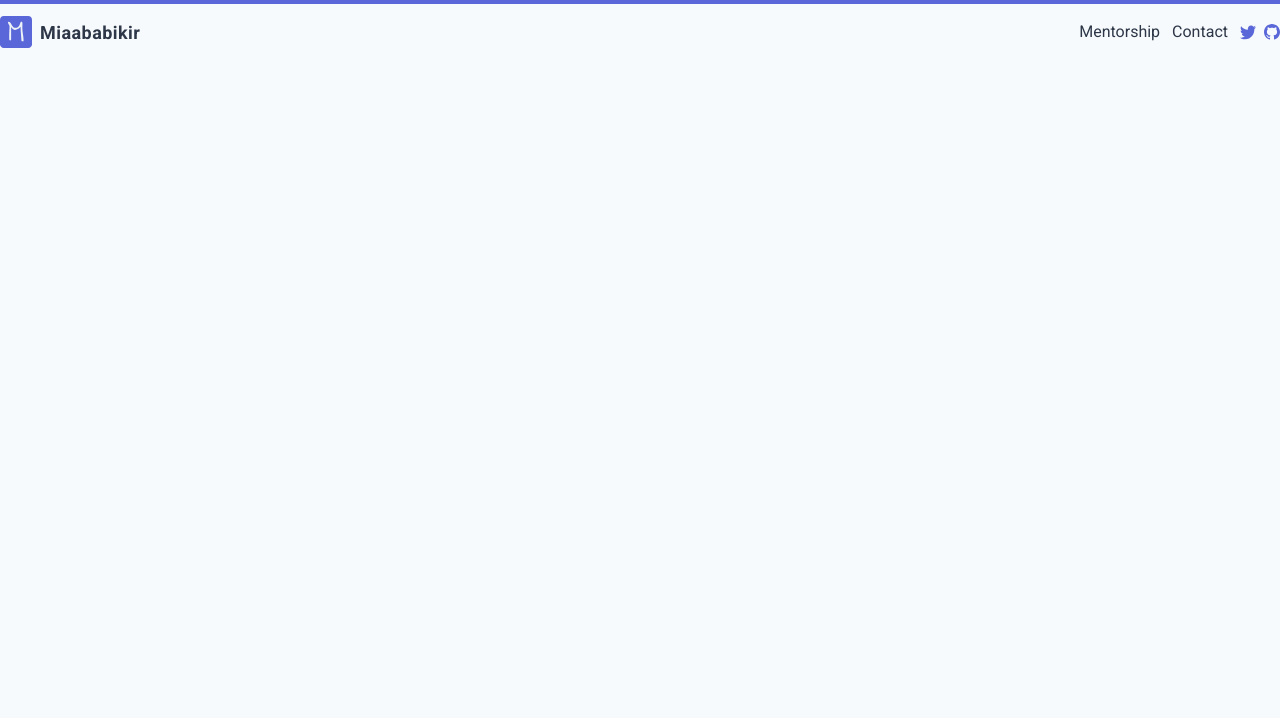
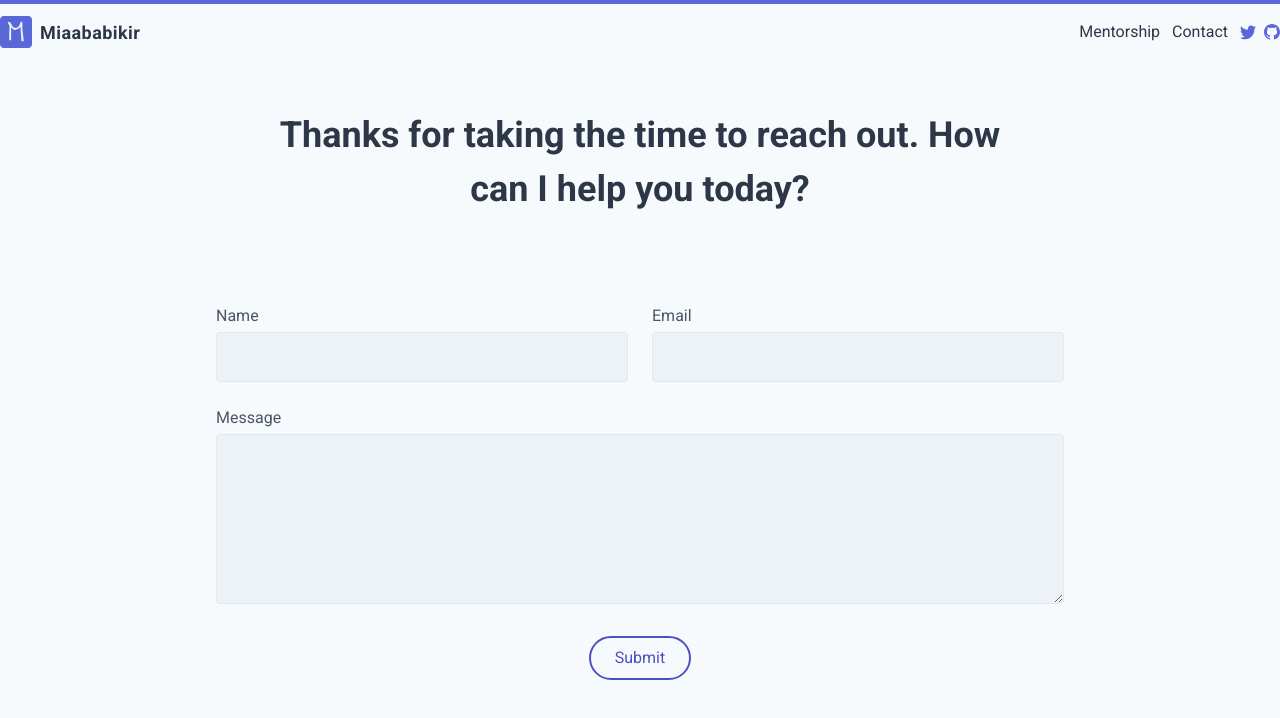
Before and after one commit to Miaababikir/miaababikir.me, a Vue app: page /contact in a window 1280 px wide. Shown: the top 718 px of the page. Built offline with nearby package versions, Linux system fonts and the light colour scheme.

Commit message:
Adding contact page

```diff
--- a/src/components/BaseNav.vue
+++ b/src/components/BaseNav.vue
@@ -6,7 +6,7 @@
                 <div class="flex justify-between items-center">
                     <div class="flex items-center">
                         <img class="w-8" :src="require('../assets/img/logos/logo.svg')" alt="Miaababikir Logo">
-                        <a class="ml-2 tracking-wide font-semibold text-lg" href="/home">Miaababikir</a>
+                        <router-link class="ml-2 tracking-wide font-semibold text-lg" to="/">Miaababikir</router-link>
                     </div>
                     <div class="md:hidden">
                         <button type="button" class="block" @click="isOpen = !isOpen">
@@ -18,7 +18,7 @@
                 </div>
                 <ul class="flex-col mt-3 md:flex-row md:items-center md:flex md:mt-0" :class="isOpen? 'flex' : 'hidden'">
                     <li class="py-1"><a href="#">Mentorship</a></li>
-                    <li class="py-1 md:ml-3"><a href="#">Contact</a></li>
+                    <li class="py-1 md:ml-3"><router-link to="contact">Contact</router-link></li>
                     <li class="py-1 md:ml-3 flex">
                         <a href="https://twitter.com/miaababikir" target="_blank">
                             <svg width="16" height="17" viewBox="0 0 16 17" fill="none"
--- a/src/router/index.js
+++ b/src/router/index.js
@@ -11,12 +11,12 @@ Vue.use(VueRouter);
     component: Home
   },
   {
-    path: '/about',
-    name: 'About',
+    path: '/contact',
+    name: 'Contact',
     // route level code-splitting
     // this generates a separate chunk (about.[hash].js) for this route
     // which is lazy-loaded when the route is visited.
-    component: () => import(/* webpackChunkName: "about" */ '../views/About.vue')
+    component: () => import(/* webpackChunkName: "about" */ '../views/Contact.vue')
   }
 ];
 
--- a/src/views/About.vue
+++ /dev/null
@@ -1,5 +0,0 @@
-<template>
-  <div class="about">
-    <h1>This is an about page</h1>
-  </div>
-</template>
--- /dev/null
+++ b/src/views/Contact.vue
@@ -0,0 +1,35 @@
+<template>
+    <div class="container mx-auto px-4 md:px-0 mt-12">
+        <h1 class="text-2xl md:text-4xl text-center font-semibold">Thanks for taking the time to reach out. How<br>can I
+            help you today?</h1>
+        <div class="max-w-4xl p-6 mx-auto md:mt-12">
+            <form action="https://usebasin.com/f/2c0039e5aed2" method="POST">
+                <div class="grid grid-cols-1 sm:grid-cols-2 gap-6 mt-4">
+                    <div class="col-span-2 md:col-span-1">
+                        <label class="text-gray-700">Name</label>
+                        <input type="text" name="name"
+                               class="w-full mt-1 px-4 py-3 block rounded bg-gray-200 text-gray-800 border border-gray-300 focus:outline-none focus:bg-white">
+                    </div>
+                    <div class="col-span-2 md:col-span-1">
+                        <label class="text-gray-700">Email</label>
+                        <input type="email" name="email"
+                               class="w-full mt-1 px-4 py-3 block rounded bg-gray-200 text-gray-800 border border-gray-300 focus:outline-none focus:bg-white">
+                    </div>
+                    <div class="col-span-2">
+                        <label class="text-gray-700">Message</label>
+                        <textarea name="message" class="w-full mt-1 px-4 py-3 block rounded bg-gray-200 text-gray-800 border border-gray-300 focus:outline-none focus:bg-white" rows="6"></textarea>
+                    </div>
+                </div>
+                <div class="flex justify-center mt-8">
+                    <button class="px-6 py-2 text-indigo-700 border-2 border-indigo-700 rounded-full rounded hover:bg-indigo-700 hover:text-gray-200 focus:outline-none">
+                        Submit
+                    </button>
+                </div>
+            </form>
+        </div>
+    </div>
+</template>
+
+<script>
+    export default {}
+</script>
```
